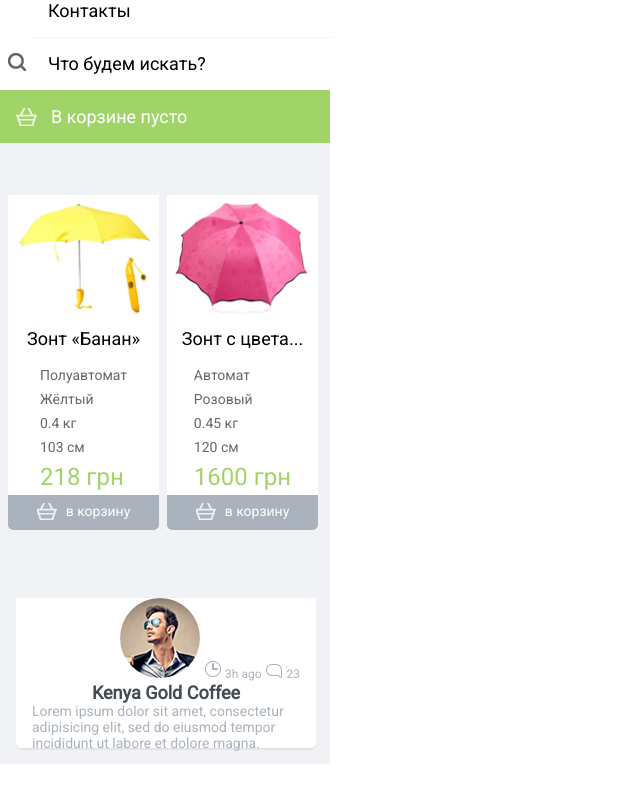
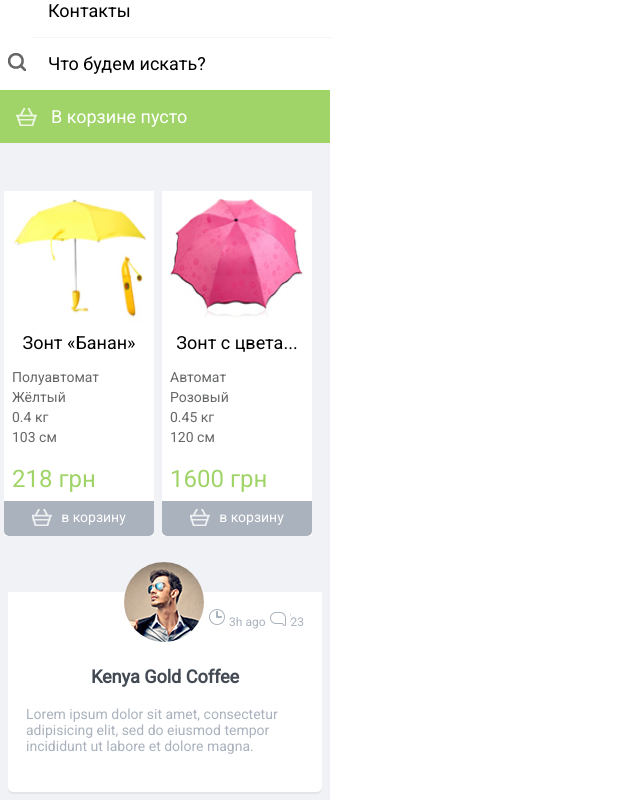
Before and after one commit to olmerrr/olmerrr.github.io, a plain HTML site: page dombrovskiy-4/index.html in a window 1280 px wide. Shown: the part 406-1206 px from the top of the page, without its empty margins (0-640 px from the left). Before the commit the page ends 1170 px from the top, so only its background shows below. Drawn offline with Linux system fonts and the light colour scheme.

Commit message:
Add files via upload

```diff
--- a/dombrovskiy-4/assets/css/style.css
+++ b/dombrovskiy-4/assets/css/style.css
@@ -132,18 +132,21 @@ html {
  /* main */
 .main {
     display: flex;
-    background-color: #f0f2f5;
-    padding: 48px 4px ;
-    width: 330px;
+    flex-wrap:wrap;
 
 }
 
 .products {
+    background-color:#fff;
+    margin: 48px 4px;
+
+}
+.products__container {
+    height: 310px;
+    width: 150px;
     display:flex;
     flex-direction: column;
-    align-content: flex-start;
-    margin:4px;
-    background-color:#fff;
+    padding: 8px;
 
 
 }
@@ -151,46 +154,41 @@ html {
     overflow: hidden;
     height: 125px;
     width: 135px;
+    flex-grow:1;
 
 }
 
-.products-wrapp {
-    display: flex;
-    flex-direction: column;
-    justify-content: space-between;
-    align-items: center;
-    align-content: stretch;
-    padding: 8px;
-    height: 300px;
-}
+
 .products__title {
-
-   height: 18px;
-   flex-grow:1;
+   flex-grow:2;
     font-size: 18px;
     font-weight: 400;
     color:#010101;
     text-align: center;
 
 }
-.products__category {
-    height: 24px;
-    flex-grow: 3;
+.products__container-category {
     list-style-type:none;
     font-size: 14px;
     color:#666769;
+    flex-grow: 2;
+
 }
-.products__price {
-    height: 24px;
-    flex-grow:1;
+.products__category {
+    height: 20px;
+    width: 87px;
+
+}
+
+.products__container-price {
+    flex-grow:0;
     list-style-type:none;
     font-size: 24px;
     color:#a0d468;
 
-
-
 }
 .products__btn {
+    display: block;
     font-size: 14px;
     border-radius: 0 0  5px 5px;
     padding: 8px;
@@ -210,46 +208,48 @@ html {
     background-position: -35px -928px;
     margin-right: 8px;
 }
- /* main*/
+
 
 /* article */
 
 .product-news {
-    padding: 16px;
-
-}
-.wrapp-news {
     display: flex;
     flex-direction: column;
-    height:150px;
-    width: 300px;
-    justify-content: space-around;
-    background-color: #fff;
+    align-content:flex-end;
+    align-items: stretch;
+
     border-radius: 0 0  5px 5px;
     box-shadow: 0px 2px 0px 0px rgba(1, 1, 1, 0.06);
-    padding-left: 16px;
-     padding-right: 16px;
-     padding-bottom: 16px;
+    background-color: #fff;
+    height: 200px;
+    padding-left:18px;
+    padding-right: 18px;
+    padding-bottom: 18px;
+    margin: 8px;
+
 }
 .product-news__author {
     align-self: flex-end;
+    flex-grow: 1;
 
-   /* position: relative;  */
-    /* bottom:40px;  */
-    flex-grow:1;
 }
+
 .product-news__img {
     border-radius: 40px;
-    /* align-self: center; */
-     flex-basis: 80px;
+    margin-top: -30px;
+
 
 }
 
 .product-news__icons {
+    position: relative;
+    bottom:16px;
+    display:inline-block;
     font-size:12px;
     color:#aab2bd;
-    /* align-self: flex-end; */
+
 }
+
 .product-news__icons--time::before{
 
     content:'';
@@ -268,20 +268,21 @@ html {
     background-image: url(../img/umbrella.png);
     background-position: -263px -1053px;
 }
+
+
 .product-news__title-content {
     font-size: 18px;
     font-weight: 700;
     color:#434a54;
     align-self: center;
-    flex-grow:3;
-
+    flex-grow: 1;
 }
 
 .product-news__text-content {
     font-size: 14px;
     color:#aab2bd;
-    flex-grow:1;
-
+    flex-grow: 1;
 
 }
 /* article */
+/* main*/
--- a/dombrovskiy-4/index.html
+++ b/dombrovskiy-4/index.html
@@ -19,9 +19,9 @@
                                 </a>
                   <nav class="menu__navigation">
                               <label class="menu__toggle"><input type="checkbox" class="menu__hamburger"></label>
-                                <ul>
+                                <ul class="navigation">
                                         <li><a href="#" class="menu__specifications">Каталог</a>
-                                <ul>
+                                <ul class="navigation">
                                         <li><a href="#" class="menu__submenu">Механика</a></li>
                                         <li><a href="#" class="menu__submenu">Автомат</a></li>
                                         <li><a href="#" class="menu__submenu">Полуавтомат</a></li>
@@ -39,54 +39,62 @@
         </header>
 
         <main class = "main">
-                        <section class = "products">
-                                <div class="products-wrapp">
-                                         <img src="assets/img/umbrella1.jpg" alt="umbrella-1" class = "products__img">
+                        <section class="products">
+                               <div class="products__container">
+                                         <img src="assets/img/umbrella1.jpg" alt="umbrella-banana" class = "products__img">
 
                                 <h3 class = "products__title">Зонт «Банан»</h3>
-                                <ul>
+                                <ul class="products__container-category">
                                         <li class="products__category">Полуавтомат</li>
                                         <li class="products__category">Жёлтый</li>
                                         <li class="products__category">0.4 кг</li>
                                         <li class="products__category">103 см</li>
+
+                                </ul>
+                                <ul class="products__container-price">
                                         <li class="products__price">218 грн</li>
                                 </ul>
-                                </div>
+                        </div>
                                 <a href="#" class = "products__btn products__btn--buy">в корзину</a>
 
                         </section>
-                       <section class = "products">
-                                <div class="products-wrapp">
-                                                <img src="assets/img/umbrella2.jpg" alt="umbrella-1" class = "products__img">
+                       <section  class="products">
+                                <div class="products__container">
+                                                <img src="assets/img/umbrella2.jpg" alt="umbrella-flower" class = "products__img">
 
                                         <h3 class = "products__title">Зонт с цвета...</h3>
-                                        <ul>
+                                        <ul class="products__container-category">
                                                 <li class="products__category">Автомат</li>
                                                 <li class="products__category">Розовый</li>
                                                 <li class="products__category">0.45 кг</li>
                                                 <li class="products__category">120 см</li>
+
+                                        </ul>
+                                        <ul class="products__container-price">
                                                 <li class="products__price">1600 грн</li>
                                         </ul>
                                 </div>
                                 <a href="#" class = "products__btn products__btn--buy">в корзину</a>
 
                         </section>
-        </main>
-        <article class="product-news">
-                <div class="wrapp-news">
+
+                 <article class="product-news">
+
                         <div class="product-news__author">
-                                <img src="assets/img/manpng.png" alt="man" class= "product-news__img">
+                                <img src="assets/img/manpng.png" alt="author" class= "product-news__img">
                                 <span class="product-news__icons product-news__icons--time">3h ago</span>
                                 <span class="product-news__icons product-news__icons--msg">23</span>
                         </div>
 
                                 <h2 class="product-news__title-content">Kenya Gold Coffee</h2>
                                 <p class="product-news__text-content">
-                                Lorem ipsum dolor sit amet, consectetur adipisicing elit, sed do eiusmod tempor incididunt ut labore et dolore magna.
+                                Lorem ipsum dolor sit amet, consectetur adipisicing elit,
+                                sed do eiusmod tempor incididunt ut labore et dolore magna.
                                 </p>
 
-                </div>
-        </article>
-     </div>
+
+                  </article>
+</main>
+
 </body>
 </html>
```
